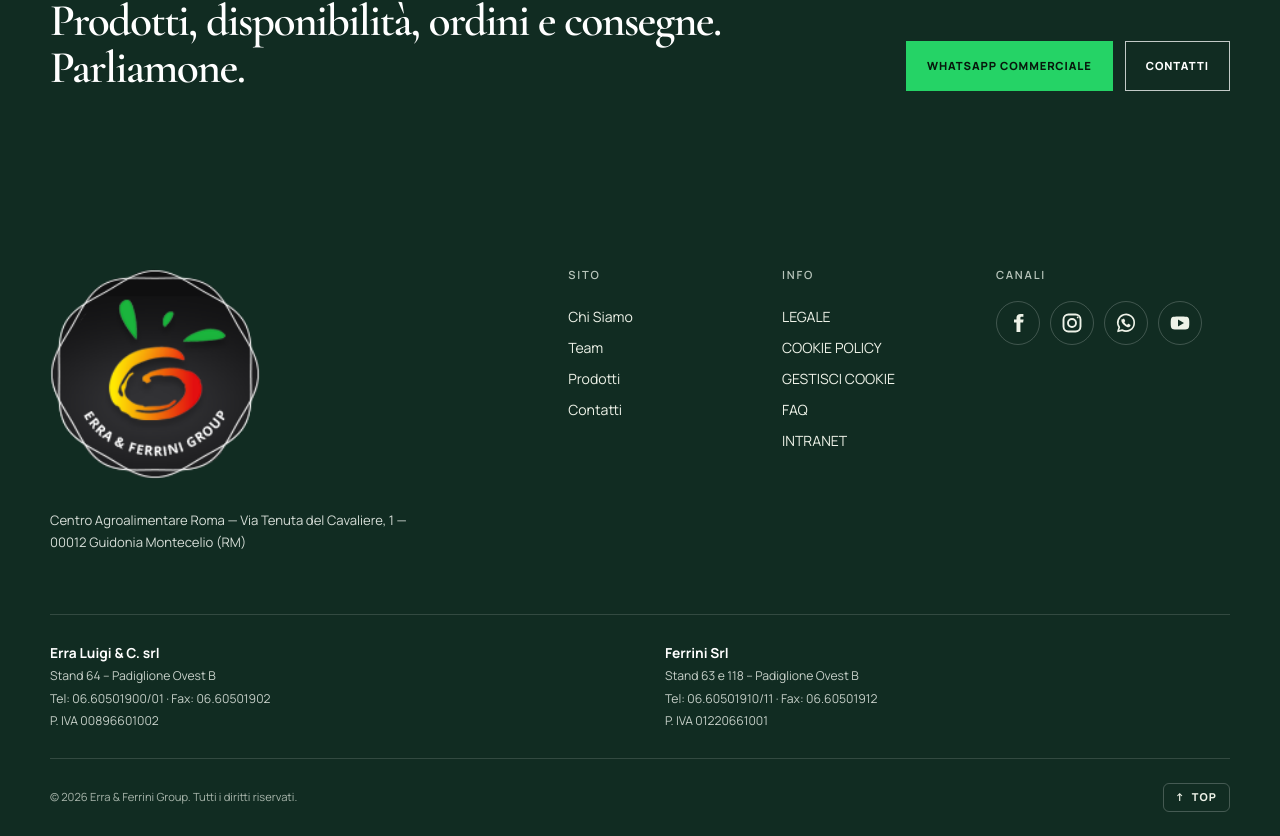
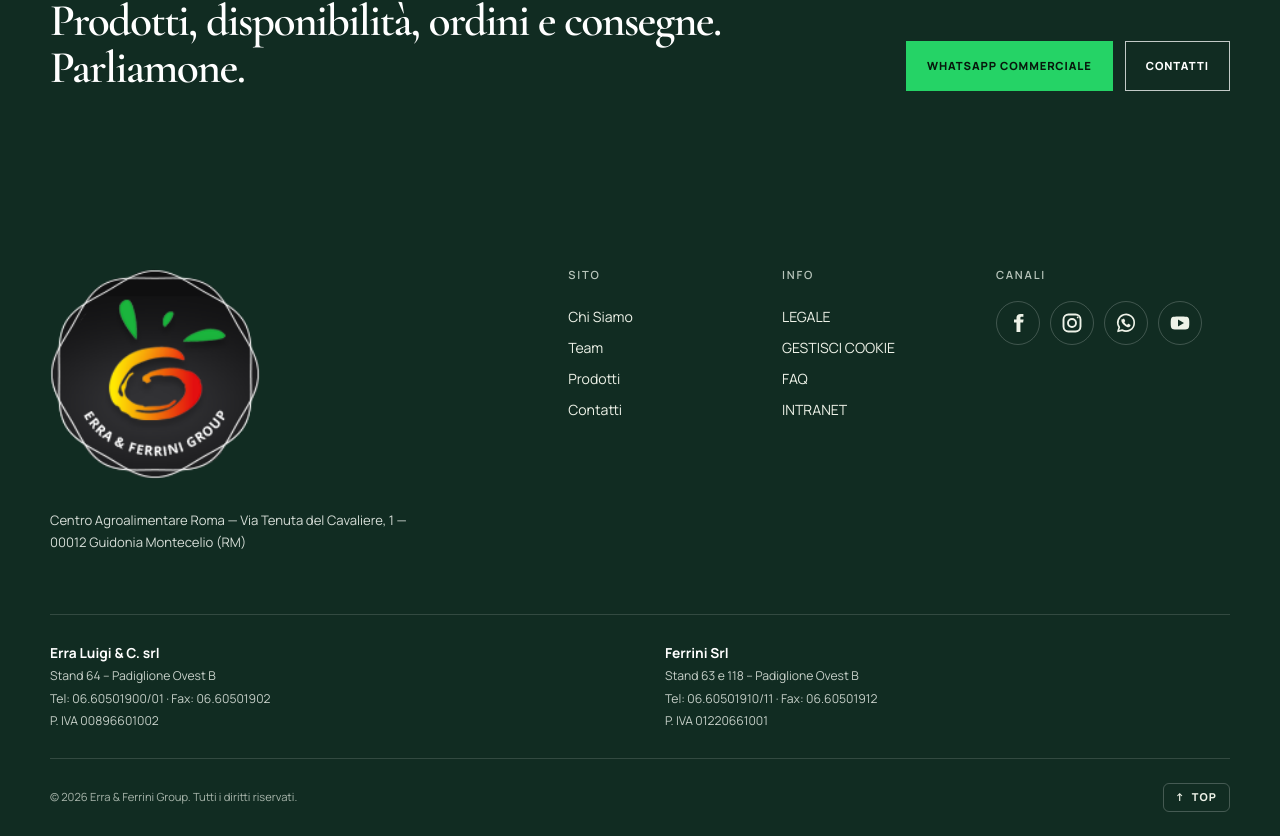
Before and after one commit to hubsienda/efgroup, a Next.js app: page / in a window 1280 px wide. Shown: the part 4836-5672 px from the top of the page. Built offline with nearby package versions, Linux system fonts and the light colour scheme.

Commit message:
Remove Cookie Policy link from footer

```diff
--- a/components/SiteFooter.tsx
+++ b/components/SiteFooter.tsx
@@ -65,7 +65,6 @@
         <div>
           <h2>INFO</h2>
           <Link href="/legal">LEGALE</Link>
-          <Link href="/legal/cookie-policy">COOKIE POLICY</Link>
           <ManageCookiesButton />
           <Link href="/faq">FAQ</Link>
           <a href="https://intranet.erraferrini.group" target="_blank" rel="noreferrer">INTRANET</a>
```
